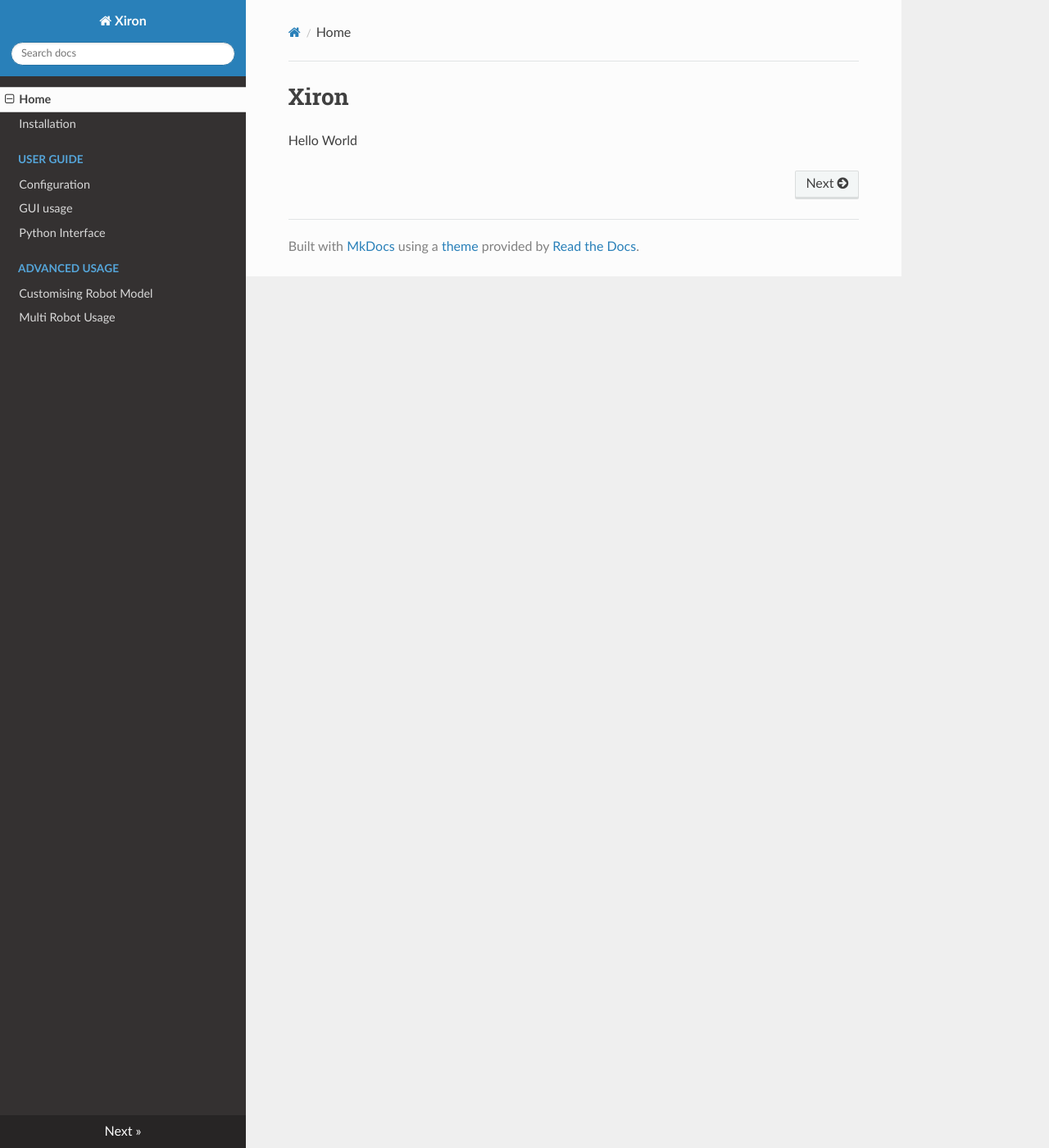
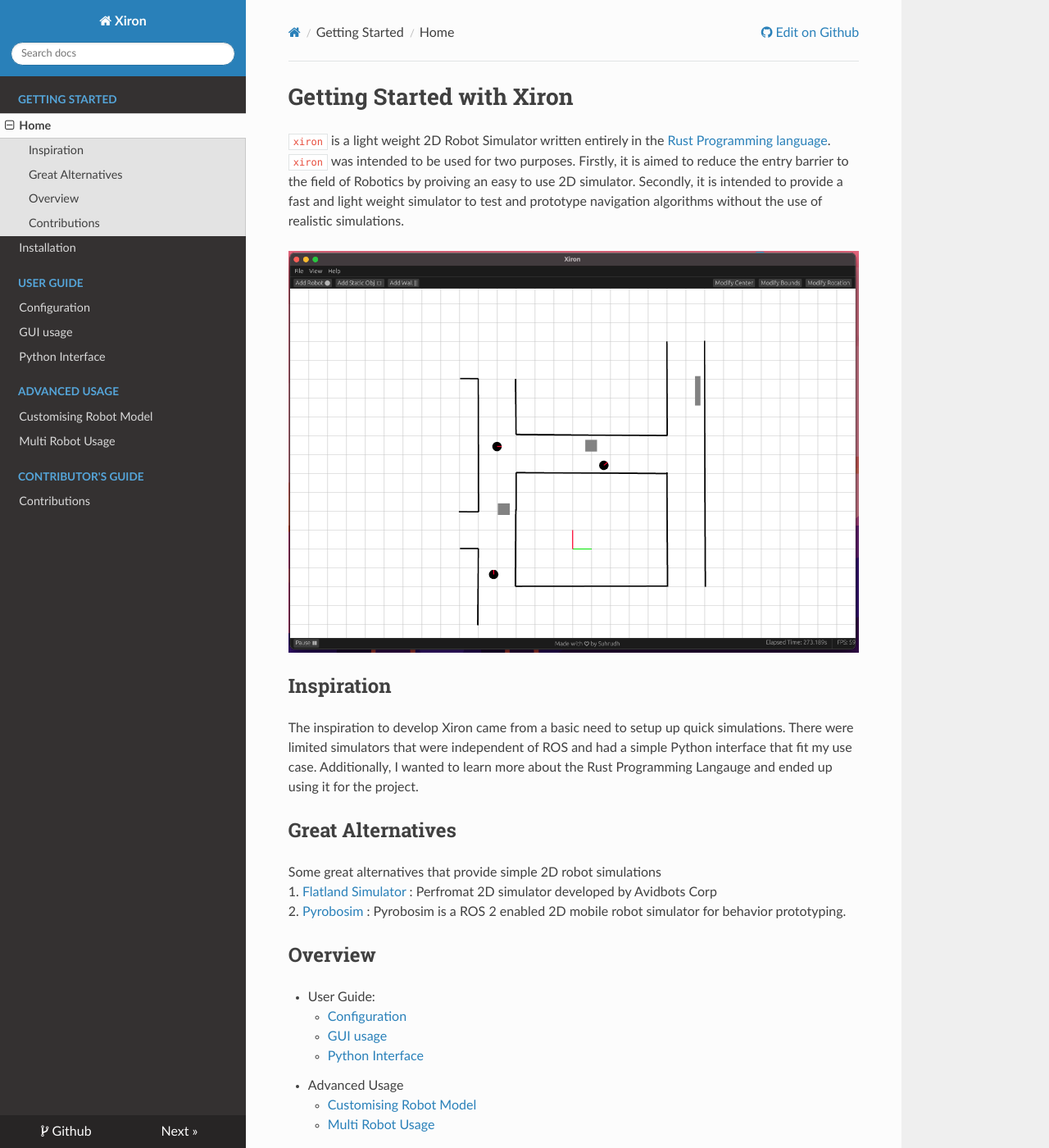
Before and after one commit to SuhrudhSarathy/xiron, an MkDocs documentation site: the page built from docs/index.md, in a window 1280 px wide and 1400 px high. Shown: the whole window at 82% size. Built offline with MkDocs 1.6.1, drawn with Linux system fonts in a browser that asks for light colours; nearby versions of some CDN libraries; some of the changed text lies outside the part shown.

Commit message:
Added main page

```diff
--- a/docs/index.md
+++ b/docs/index.md
@@ -1,2 +1,25 @@
-# Xiron
-Hello World
+# Getting Started with Xiron
+
+`xiron` is a light weight 2D Robot Simulator written entirely in the [Rust Programming language](https://www.rust-lang.org). `xiron` was intended to be used for two purposes. Firstly, it is aimed to reduce the entry barrier to the field of Robotics by proiving an easy to use 2D simulator. Secondly, it is intended to provide a fast and light weight simulator to test and prototype navigation algorithms without the use of realistic simulations.
+
+![Simulator](resources/images/simulator.png)
+
+## Inspiration
+The inspiration to develop Xiron came from a basic need to setup up quick simulations. There were limited simulators that were independent of ROS and had a simple Python interface that fit my use case. Additionally, I wanted to learn more about the Rust Programming Langauge and ended up using it for the project.
+
+## Great Alternatives
+Some great alternatives that provide simple 2D robot simulations </br>
+1. [Flatland Simulator](https://flatland-simulator.readthedocs.io/en/latest/overview.html) : Perfromat 2D simulator developed by Avidbots Corp <br>
+2. [Pyrobosim](https://pyrobosim.readthedocs.io/en/latest/) : Pyrobosim is a ROS 2 enabled 2D mobile robot simulator for behavior prototyping.
+
+## Overview
+* User Guide:
+    * [Configuration](./user_guide/configuration.md)
+    * [GUI usage](./user_guide/gui_usage.md)
+    * [Python Interface](./user_guide/python_interface.md)
+* Advanced Usage
+    * [Customising Robot Model](./advanced/robot_model.md)
+    * [Multi Robot Usage](./advanced/multi_robot_usage.md)
+
+## Contributions
+Feel free to contribute to the project. Take a look at the [Contributor's Guide](./contributions.md) for more information.
--- a/mkdocs.yml
+++ b/mkdocs.yml
@@ -1,8 +1,11 @@
 site_name: Xiron
-site_url: https://example.com/
+site_url: https://suhrudhsarathy.github.io/xiron/
+repo_url: https://github.com/SuhrudhSarathy/xiron
+repo_name: Github
 nav:
-  - Home: index.md
-  - Installation: installation.md
+  - Getting Started:
+    - Home: index.md
+    - Installation: installation.md
   - User Guide:
     - Configuration: user_guide/configuration.md
     - GUI usage: user_guide/gui_usage.md
@@ -10,4 +13,6 @@
   - Advanced Usage:
     - Customising Robot Model: advanced/robot_model.md
     - Multi Robot Usage: advanced/multi_robot_usage.md
+  - Contributor's Guide:
+    - contributions.md
 theme: readthedocs
```
Also changed, not shown: docs/contributions.md (added, +1 -0 lines), docs/resources/images/simulator.png (added).
